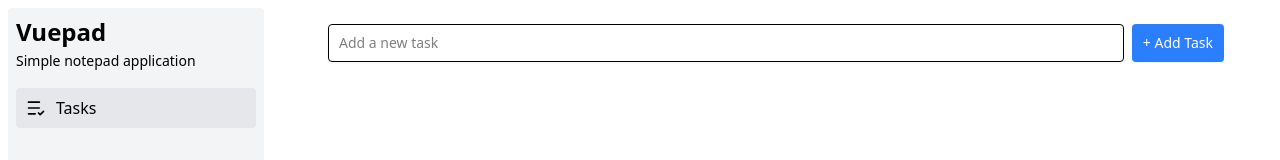
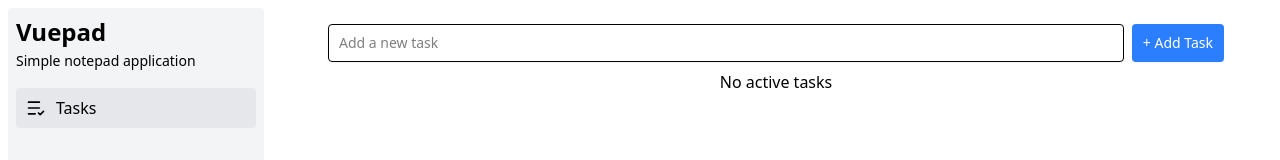
Before and after one commit to hdprajwal/vuepad, a Vue app: page / in a window 1280 px wide. Shown: the top 160 px of the page. Built offline with nearby package versions, Linux system fonts and the light colour scheme.

Commit message:
feat: Separate and display active and completed tasks

```diff
--- a/src/components/Tasks/Page.vue
+++ b/src/components/Tasks/Page.vue
@@ -1,5 +1,5 @@
 <script setup lang="ts">
-import { ref } from 'vue'
+import { ref, computed } from 'vue'
 
 import type { Task } from './types'
 
@@ -22,6 +22,8 @@ const deleteTask = (id: number) => {
     tasks.value = tasks.value.filter((task) => task.id !== id)
 }
 
+
+
 const toogleTask = (id: number) => {
     tasks.value = tasks.value.map((task) => {
         if (task.id === id) {
@@ -31,13 +33,26 @@ const toogleTask = (id: number) => {
     })
 }
 
+const activeTasks = computed(() => tasks.value.filter((task) => !task.completed))
+const completedTasks = computed(() => tasks.value.filter((task) => task.completed))
+
+
 </script>
 
 <template>
     <div class="w-full">
         <div class="flex flex-col gap-2">
             <AddTask @taskAdded="addTask" />
-            <div v-for="task in tasks" :key="task.id" class="flex flex-col gap-2">
+            <div v-if="activeTasks.length === 0" class="text-center">
+                No active tasks
+            </div>
+            <div v-for="task in activeTasks" :key="task.id" class="flex flex-col gap-2">
+                <TaskItem :task="task" @taskToggled="toogleTask" @taskDeleted="deleteTask" />
+            </div>
+            <div v-if="completedTasks.length > 0" class="mt-4">
+                Completed Tasks
+            </div>
+            <div v-for="task in completedTasks" :key="task.id" class="flex flex-col gap-2">
                 <TaskItem :task="task" @taskToggled="toogleTask" @taskDeleted="deleteTask" />
             </div>
         </div>
--- a/src/components/Tasks/TaskItem.vue
+++ b/src/components/Tasks/TaskItem.vue
@@ -1,17 +1,21 @@
 <script setup lang="ts">
+import { computed } from 'vue'
 import type { Task } from './types'
 import { Trash } from 'lucide-vue-next'
 
 const props = defineProps<{ task: Task }>();
 
 const emit = defineEmits<{ (e: 'taskToggled', id: number): void, (e: 'taskDeleted', id: number): void }>();
+
+const completed = computed(() => props.task.completed)
+
 </script>
 
 <template>
-    <div class="flex items-center justify-between gap-2 p-2 border rounded">
+    <div
+        :class="['flex items-center justify-between gap-2 p-2 border rounded', completed ? 'line-through text-gray-500' : '']">
         <div class="flex items-center gap-2">
-            <input class="w-4 h-4" type="checkbox" :checked="props.task.completed"
-                @change="emit('taskToggled', props.task.id)" />
+            <input class="w-4 h-4" type="checkbox" :checked="completed" @change="emit('taskToggled', props.task.id)" />
             <span>{{ props.task.title }}</span>
         </div>
         <div>
```
